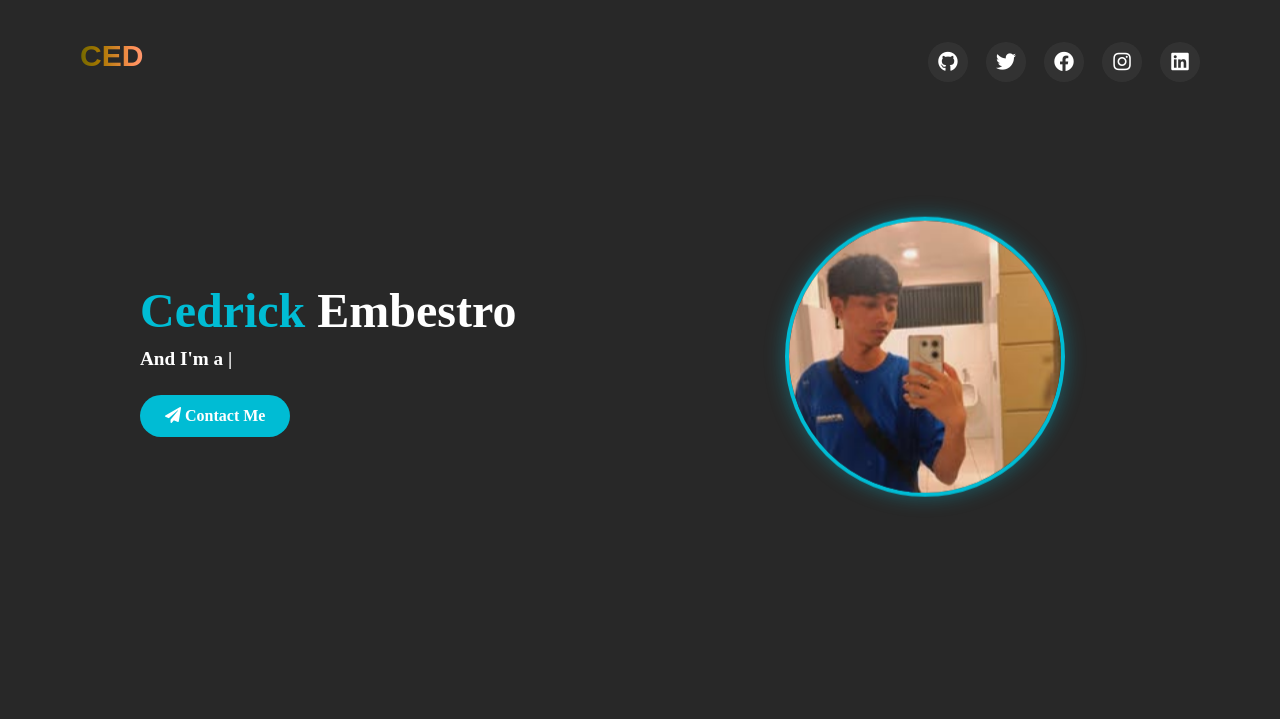
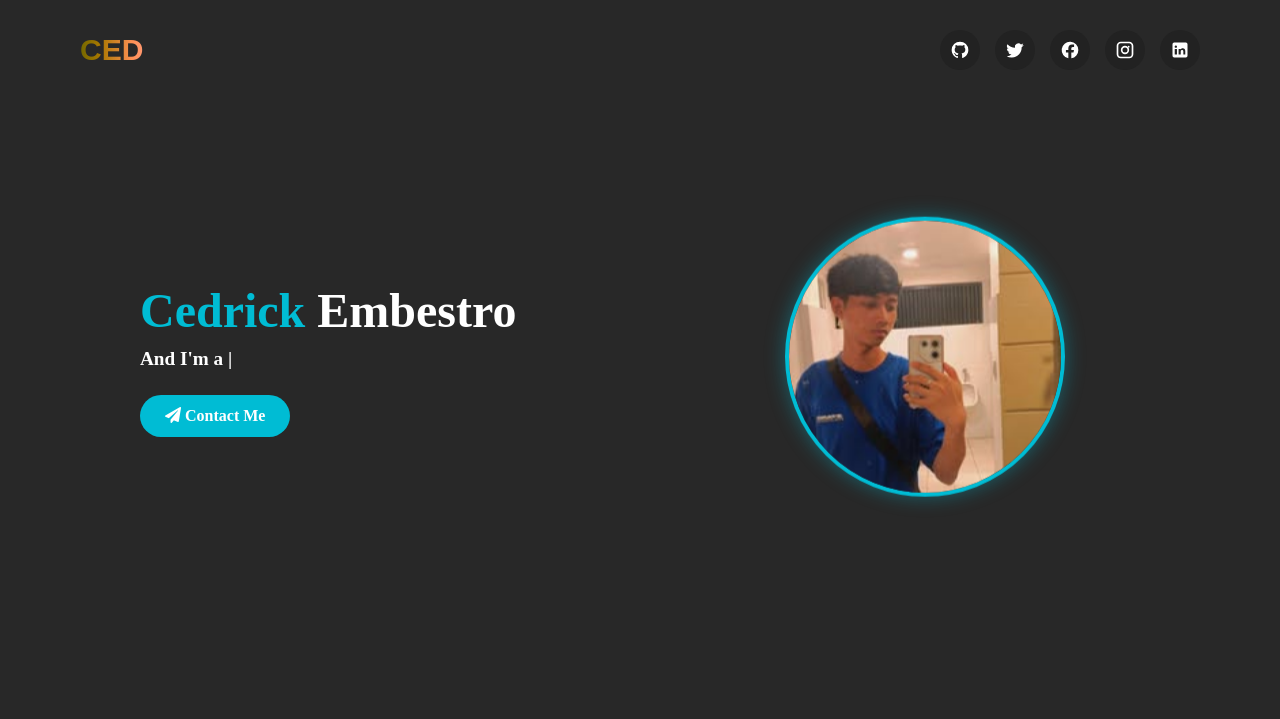
Before and after one commit to Cedrick13/Ced-Portfolio, a PHP site: page / in a window 1280 px wide. Shown: the top 719 px of the page. Run offline with PHP 8.4, Linux system fonts and the light colour scheme.

Commit message:
Improve Media Icon

```diff
--- a/index.html
+++ b/index.html
@@ -248,13 +248,114 @@
                     });
                 </script>
                 <div class="loaders">CED</div>
-                <div class="media-icons">
-                    <a href="https://github.com/Cedrick13"><i class="fab fa-github"></i></a>
-                    <a href="https://twitter.com/Just_Ced4"><i class="fab fa-twitter"></i></a>
-                    <a href="https://www.facebook.com/Loyal.Wew/"><i class="fab fa-facebook"></i></a>
-                    <a href="https://www.instagram.com/cedcllp/"><i class="fab fa-instagram"></i></a>
-                    <a href="https://www.linkedin.com/in/cedrick-embestro-01bb77284"><i class="fab fa-linkedin"></i></a>
-                </div>
+               <!-- From Uiverse.io by jamik-dev -->
+<ul class="example-2">
+  <!-- GitHub -->
+  <li class="icon-content">
+    <a href="https://github.com/Cedrick13" aria-label="GitHub" data-social="github">
+      <div class="filled"></div>
+      <svg viewBox="0 0 24 24" xmlns="http://www.w3.org/2000/svg">
+        <path
+          fill="currentColor"
+          d="M12,2A10,10 0 0,0 2,12C2,16.42 4.87,20.17 8.84,21.5
+          C9.34,21.58 9.5,21.27 9.5,21V19.24C6.73,19.91 6.14,17.89
+          6.14,17.89C5.68,16.64 5,16.32 5,16.32C4.09,15.72
+          5.08,15.73 5.08,15.73C6.1,15.81 6.63,16.77 6.63,16.77
+          C7.5,18.34 8.97,17.89 9.54,17.64C9.63,16.93 9.89,16.43
+          10.17,16.17C7.95,15.9 5.62,14.98 5.62,11.48
+          C5.62,10.36 6.03,9.46 6.71,8.76C6.6,8.5 6.23,7.43
+          6.82,5.97C6.82,5.97 7.66,5.7 9.5,7C10.29,6.78 11.15,6.67
+          12,6.67C12.85,6.67 13.71,6.78 14.5,7C16.34,5.7
+          17.18,5.97 17.18,5.97C17.77,7.43 17.4,8.5 17.29,8.76
+          C17.97,9.46 18.38,10.36 18.38,11.48C18.38,14.99
+          16.05,15.89 13.83,16.16C14.19,16.47 14.5,17.06
+          14.5,18V21C14.5,21.27 14.66,21.59 15.17,21.5
+          C19.14,20.17 22,16.42 22,12A10,10 0 0,0 12,2Z"
+        />
+      </svg>
+    </a>
+    <div class="tooltip">GitHub</div>
+  </li>
+
+  <!-- Twitter -->
+  <li class="icon-content">
+    <a href="https://twitter.com/Just_Ced4" aria-label="Twitter" data-social="twitter">
+      <div class="filled"></div>
+      <svg viewBox="0 0 24 24">
+        <path
+          fill="currentColor"
+          d="M22.46 6c-.77.35-1.6.58-2.46.69a4.27 4.27 0 001.88-2.36
+          8.56 8.56 0 01-2.71 1.04 4.25 4.25 0 00-7.24 3.87
+          A12.06 12.06 0 013 5.16a4.25 4.25 0 001.31 5.67
+          4.18 4.18 0 01-1.92-.53v.05a4.26 4.26 0 003.4 4.17
+          4.25 4.25 0 01-1.91.07 4.26 4.26 0 003.97 2.95
+          A8.53 8.53 0 012 19.54 12.06 12.06 0 008.29 21
+          c7.55 0 11.68-6.26 11.68-11.68
+          0-.18-.01-.35-.02-.53A8.36 8.36 0 0022.46 6z"
+        />
+      </svg>
+    </a>
+    <div class="tooltip">Twitter</div>
+  </li>
+
+  <!-- Facebook -->
+  <li class="icon-content">
+    <a href="https://www.facebook.com/Loyal.Wew/" aria-label="Facebook" data-social="facebook">
+      <div class="filled"></div>
+      <svg viewBox="0 0 24 24">
+        <path
+          fill="currentColor"
+          d="M22 12A10 10 0 1 0 10 21.95V14.89H7.1V12h2.9V9.79
+          c0-2.88 1.7-4.47 4.32-4.47 1.25 0 2.56.22 2.56.22v2.82
+          h-1.44c-1.42 0-1.86.88-1.86 1.79V12h3.17l-.51 2.89h-2.66
+          v7.06A10 10 0 0 0 22 12Z"
+        />
+      </svg>
+    </a>
+    <div class="tooltip">Facebook</div>
+  </li>
+
+  <!-- Instagram -->
+  <li class="icon-content">
+    <a href="https://www.instagram.com/cedcllp/" aria-label="Instagram" data-social="instagram">
+      <div class="filled"></div>
+      <svg viewBox="0 0 24 24">
+        <path
+          fill="currentColor"
+          d="M7 2C4.24 2 2 4.24 2 7v10c0 2.76 2.24 5 5 5h10
+          c2.76 0 5-2.24 5-5V7c0-2.76-2.24-5-5-5H7m10 2
+          c1.65 0 3 1.35 3 3v10a3 3 0 0 1-3 3H7a3 3 0 0 1-3-3V7
+          a3 3 0 0 1 3-3h10m-5 3a5 5 0 1 0 0 10 5 5 0 0 0
+          0-10m0 2a3 3 0 1 1 0 6 3 3 0 0 1 0-6m4.5-2a1 1 0
+          1 1 0 2 1 1 0 0 1 0-2Z"
+        />
+      </svg>
+    </a>
+    <div class="tooltip">Instagram</div>
+  </li>
+
+  <!-- LinkedIn -->
+  <li class="icon-content">
+    <a href="https://www.linkedin.com/in/cedrick-embestro-01bb77284" aria-label="LinkedIn" data-social="linkedin">
+      <div class="filled"></div>
+      <svg viewBox="0 0 24 24">
+        <path
+          fill="currentColor"
+          d="M19 3A2 2 0 0 1 21 5V19A2 2 0 0 1 19 21H5
+          A2 2 0 0 1 3 19V5A2 2 0 0 1 5 3H19M8.34 17.34V10.67H5.67
+          V17.34H8.34M7 9.43A1.43 1.43 0 1 0 7 6.57
+          1.43 1.43 0 0 0 7 9.43M18.33 17.34V13.33
+          C18.33 11.34 17.33 10 15.33 10C14.09 10 13.34 10.67
+          12.94 11.33H12.89V10.67H10.33V17.34H12.89V13.67
+          C12.89 12.67 13.56 12 14.56 12C15.56 12 16 12.67
+          16 13.67V17.34H18.33Z"
+        />
+      </svg>
+    </a>
+    <div class="tooltip">LinkedIn</div>
+  </li>
+</ul>
+
             </div>
         </nav>
 
--- a/style.css
+++ b/style.css
@@ -678,32 +678,111 @@ footer span a:hover {
     }
     /* social icon */
 }
-.media-icons {
-    display: flex;
-    justify-content: center;
-    gap: 18px;
-    margin-top: 12px;
+.example-2 {
+  display: flex;
+  gap: 15px;
+  justify-content: center;
+  align-items: center;
+  padding: 20px 0;
 }
 
-.media-icons a {
-    color: #fff;
-    font-size: 20px;
-    width: 40px;
-    height: 40px;
-    border-radius: 50%;
-    display: flex;
-    align-items: center;
-    justify-content: center;
-    background: rgba(255, 255, 255, 0.05);
-    transition: all 0.3s ease;
+.example-2 .icon-content {
+  position: relative;
 }
 
-.media-icons a:hover {
-    background: #00bcd4;
-    color: #111;
-    box-shadow: 0 0 12px #00bcd4;
-    transform: translateY(-4px);
+.example-2 .icon-content a {
+  display: flex;
+  align-items: center;
+  justify-content: center;
+  width: 40px;
+  height: 40px;
+  color: #fff;
+  background: #222;
+  border-radius: 50%;
+  text-decoration: none;
+  overflow: hidden;
+  transition: transform 0.3s ease;
 }
+
+.example-2 .icon-content a:hover {
+  transform: translateY(-5px);
+}
+
+.example-2 .icon-content .filled {
+  position: absolute;
+  inset: 0;
+  border-radius: 50%;
+  z-index: 0;
+  transform: scale(0);
+  transition: transform 0.3s ease;
+}
+
+.example-2 .icon-content a:hover .filled {
+  transform: scale(1);
+}
+
+.example-2 .icon-content svg {
+  position: relative;
+  width: 20px;
+  height: 20px;
+  z-index: 1;
+}
+
+.example-2 .tooltip {
+  position: absolute;
+  bottom: -35px;
+  background: #333;
+  color: #fff;
+  padding: 4px 8px;
+  border-radius: 6px;
+  font-size: 12px;
+  opacity: 0;
+  transform: translateY(10px);
+  transition: all 0.3s ease;
+  pointer-events: none;
+}
+
+.example-2 .icon-content a:hover ~ .tooltip {
+  opacity: 1;
+  transform: translateY(0);
+}
+
+/* Social Colors */
+.example-2 a[data-social="github"] .filled,
+.example-2 a[data-social="github"] ~ .tooltip {
+  background-color: #333;
+}
+
+.example-2 a[data-social="twitter"] .filled,
+.example-2 a[data-social="twitter"] ~ .tooltip {
+  background-color: #1da1f2;
+}
+
+.example-2 a[data-social="facebook"] .filled,
+.example-2 a[data-social="facebook"] ~ .tooltip {
+  background-color: #1877f2;
+}
+
+.example-2 a[data-social="instagram"] .filled,
+.example-2 a[data-social="instagram"] ~ .tooltip {
+  background: linear-gradient(45deg, #f58529, #dd2a7b, #8134af, #515bd4);
+}
+
+.example-2 a[data-social="linkedin"] .filled,
+.example-2 a[data-social="linkedin"] ~ .tooltip {
+  background-color: #0077b5;
+}
+.example-2 {
+  display: flex;
+  gap: 15px;
+  justify-content: center;
+  align-items: center;
+  padding: 20px 0;
+  list-style: none;
+  padding: 0;
+  margin: 0;
+}
+
 
 @media (max-width: 768px) {
     .media-icons {
```
